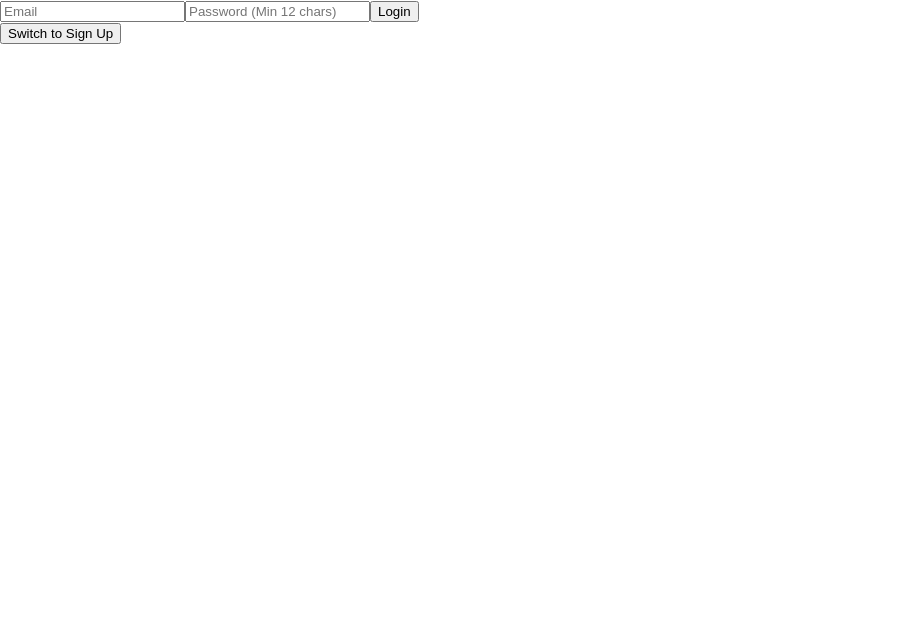
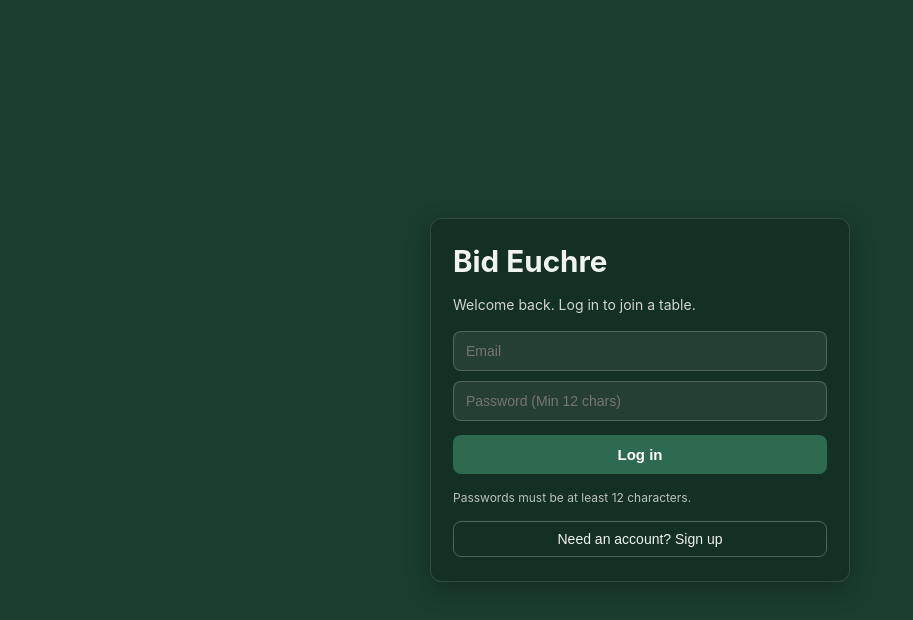
Before and after one commit to aernberger/Bid-Euchre, a React (Create React App) app in the folder Frontend/bideuchre-client/: page / in a window 1280 px wide. Shown: the top 620 px of the page, without its empty margins (0-913 px from the left). Built offline with nearby package versions, Linux system fonts and the light colour scheme; no server answers.

Commit message:
Made the login page prettier

```diff
--- /dev/null
+++ b/Frontend/bideuchre-client/src/pages/login.styles.ts
@@ -0,0 +1,93 @@
+import type React from "react";
+
+export const loginPageStyle: React.CSSProperties = {
+    minHeight: "100vh",
+    backgroundColor: "#1a3d2e",
+    display: "flex",
+    alignItems: "center",
+    justifyContent: "center",
+    padding: "24px 16px",
+    boxSizing: "border-box",
+};
+
+export const loginCardStyle: React.CSSProperties = {
+    width: "min(420px, 100%)",
+    backgroundColor: "rgba(0, 0, 0, 0.22)",
+    border: "1px solid rgba(255,255,255,0.12)",
+    borderRadius: "12px",
+    padding: "24px 22px",
+    boxSizing: "border-box",
+    display: "flex",
+    flexDirection: "column",
+    gap: "16px",
+    color: "#f0f4f0",
+    boxShadow: "0 8px 24px rgba(0, 0, 0, 0.25)",
+};
+
+export const loginTitleStyle: React.CSSProperties = {
+    margin: 0,
+    fontSize: "clamp(1.4rem, 4vw, 1.85rem)",
+};
+
+export const loginSubtitleStyle: React.CSSProperties = {
+    margin: 0,
+    fontSize: "14px",
+    lineHeight: 1.45,
+    opacity: 0.85,
+};
+
+export const loginFormStyle: React.CSSProperties = {
+    display: "flex",
+    flexDirection: "column",
+    gap: "10px",
+};
+
+export const loginInputStyle: React.CSSProperties = {
+    width: "100%",
+    borderRadius: "8px",
+    border: "1px solid rgba(255,255,255,0.2)",
+    backgroundColor: "rgba(255,255,255,0.08)",
+    color: "#f0f4f0",
+    padding: "11px 12px",
+    fontSize: "14px",
+    boxSizing: "border-box",
+};
+
+export const loginPrimaryButtonStyle = (disabled: boolean): React.CSSProperties => ({
+    marginTop: "4px",
+    padding: "11px 14px",
+    borderRadius: "8px",
+    border: "none",
+    backgroundColor: disabled ? "#4a6b58" : "#2d6a4f",
+    color: "#ffffff",
+    fontWeight: 600,
+    fontSize: "15px",
+    cursor: disabled ? "wait" : "pointer",
+});
+
+export const loginSecondaryButtonStyle: React.CSSProperties = {
+    padding: "9px 12px",
+    borderRadius: "8px",
+    border: "1px solid rgba(255,255,255,0.25)",
+    backgroundColor: "transparent",
+    color: "#f0f4f0",
+    fontSize: "14px",
+    cursor: "pointer",
+};
+
+export const loginErrorStyle: React.CSSProperties = {
+    margin: 0,
+    padding: "10px 12px",
+    borderRadius: "8px",
+    border: "1px solid rgba(255,120,120,0.35)",
+    backgroundColor: "rgba(180, 40, 40, 0.2)",
+    color: "#ffe3e3",
+    fontSize: "13px",
+    lineHeight: 1.35,
+};
+
+export const loginHelpTextStyle: React.CSSProperties = {
+    margin: 0,
+    fontSize: "12px",
+    opacity: 0.75,
+};
--- a/Frontend/bideuchre-client/src/pages/login.tsx
+++ b/Frontend/bideuchre-client/src/pages/login.tsx
@@ -1,4 +1,16 @@
 import React, { useState } from 'react';
+import {
+  loginCardStyle,
+  loginErrorStyle,
+  loginFormStyle,
+  loginHelpTextStyle,
+  loginInputStyle,
+  loginPageStyle,
+  loginPrimaryButtonStyle,
+  loginSecondaryButtonStyle,
+  loginSubtitleStyle,
+  loginTitleStyle,
+} from './login.styles';
 
 interface LoginProps {
   onAuthSuccess: (token: string, user: any) => void;
@@ -8,18 +20,22 @@ const Login: React.FC<LoginProps> = ({ onAuthSuccess }) => {
   const [isLogin, setIsLogin] = useState(true);
   const [email, setEmail] = useState('');
   const [password, setPassword] = useState('');
+  const [error, setError] = useState('');
+  const [loading, setLoading] = useState(false);
 
   const handleSubmit = async (e: React.FormEvent) => {
     e.preventDefault();
+    setError('');
 
     // 1.2.2 Enforcement on the frontend (first line of defense)
     if (password.length < 12) {
-      alert("Password must be at least 12 characters.");
+      setError('Password must be at least 12 characters.');
       return;
     }
 
     const endpoint = isLogin ? '/auth/login' : '/auth/signup';
-
+    setLoading(true);
+    try {
       const response = await fetch(`http://localhost:8000/api${endpoint}`, {
         method: 'POST',
         headers: { 'Content-Type': 'application/json' },
@@ -35,28 +51,50 @@ const Login: React.FC<LoginProps> = ({ onAuthSuccess }) => {
         } else {
           alert("Account created! Please log in.");
           setIsLogin(true);
+          setPassword('');
         }
       } else {
-      alert(data.error);
+        setError(data.error ?? 'Authentication failed.');
+      }
+    } catch {
+      setError('Unable to reach the server. Please try again.');
+    } finally {
+      setLoading(false);
     }
   };
 
   return (
-    <div className="login-box">
-      <form onSubmit={handleSubmit}>
+    <div style={loginPageStyle}>
+      <div style={loginCardStyle}>
+        <h1 style={loginTitleStyle}>Bid Euchre</h1>
+        <p style={loginSubtitleStyle}>
+          {isLogin ? 'Welcome back. Log in to join a table.' : 'Create your account to start playing.'}
+        </p>
+      <form onSubmit={handleSubmit} style={loginFormStyle}>
         <input
-          type="email" placeholder="Email"
+          type="email" placeholder="Email" autoComplete="email"
+          style={loginInputStyle}
           value={email} onChange={(e) => setEmail(e.target.value)}
+          disabled={loading}
+          required
         />
         <input
-          type="password" placeholder="Password (Min 12 chars)"
+          type="password" placeholder="Password (Min 12 chars)" autoComplete={isLogin ? "current-password" : "new-password"}
+          style={loginInputStyle}
           value={password} onChange={(e) => setPassword(e.target.value)}
+          disabled={loading}
+          required
         />
-        <button type="submit">{isLogin ? 'Login' : 'Sign Up'}</button>
+        <button type="submit" style={loginPrimaryButtonStyle(loading)} disabled={loading}>
+          {loading ? 'Working...' : isLogin ? 'Log in' : 'Create account'}
+        </button>
       </form>
-      <button onClick={() => setIsLogin(!isLogin)}>
-        {isLogin ? "Switch to Sign Up" : "Switch to Login"}
+      {error ? <p style={loginErrorStyle}>{error}</p> : null}
+      <p style={loginHelpTextStyle}>Passwords must be at least 12 characters.</p>
+      <button onClick={() => setIsLogin(!isLogin)} style={loginSecondaryButtonStyle} type="button" disabled={loading}>
+        {isLogin ? "Need an account? Sign up" : "Already have an account? Log in"}
       </button>
+      </div>
     </div>
   );
 };
```
Lines whose indentation alone changed are shown as unchanged.
